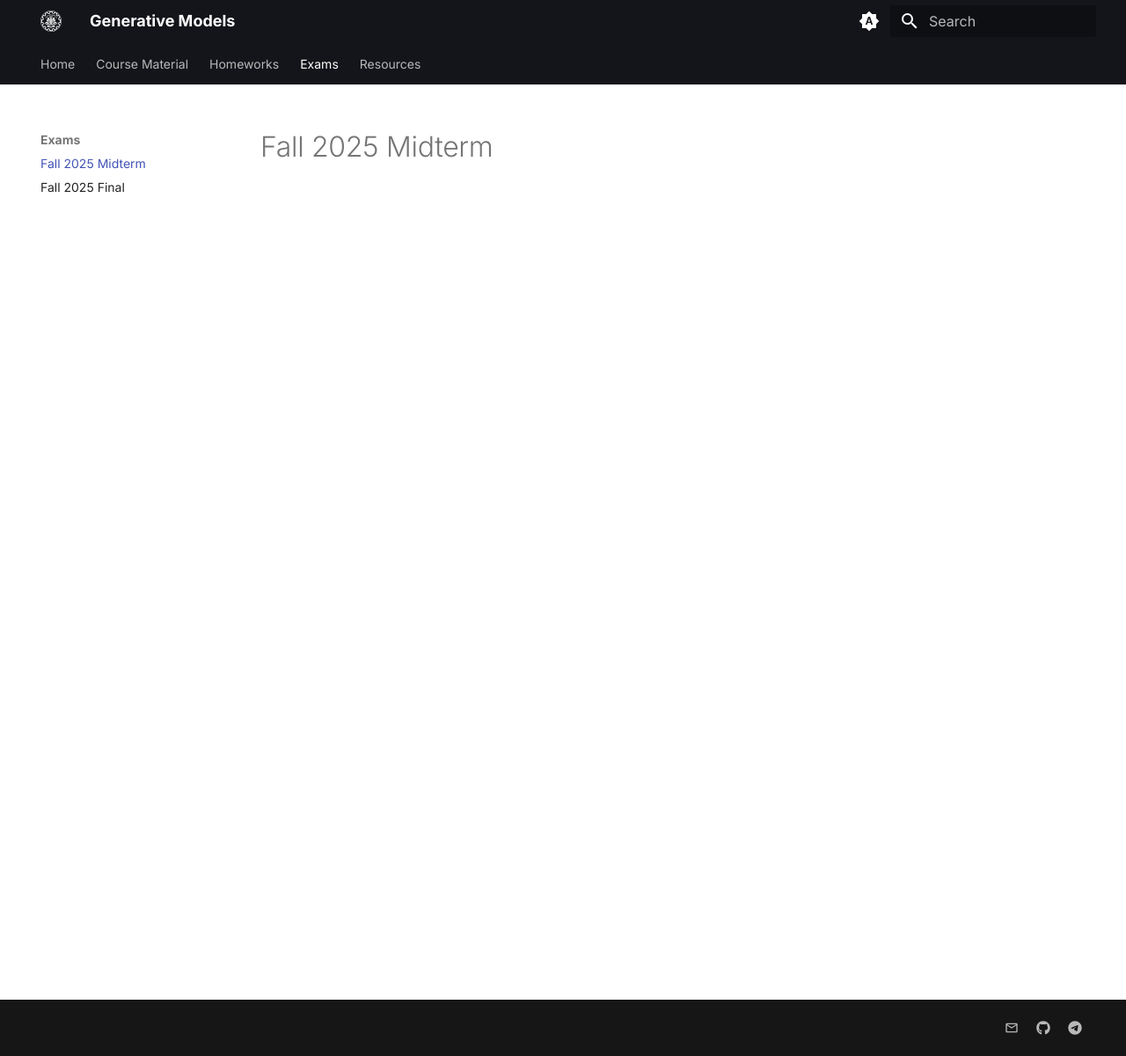
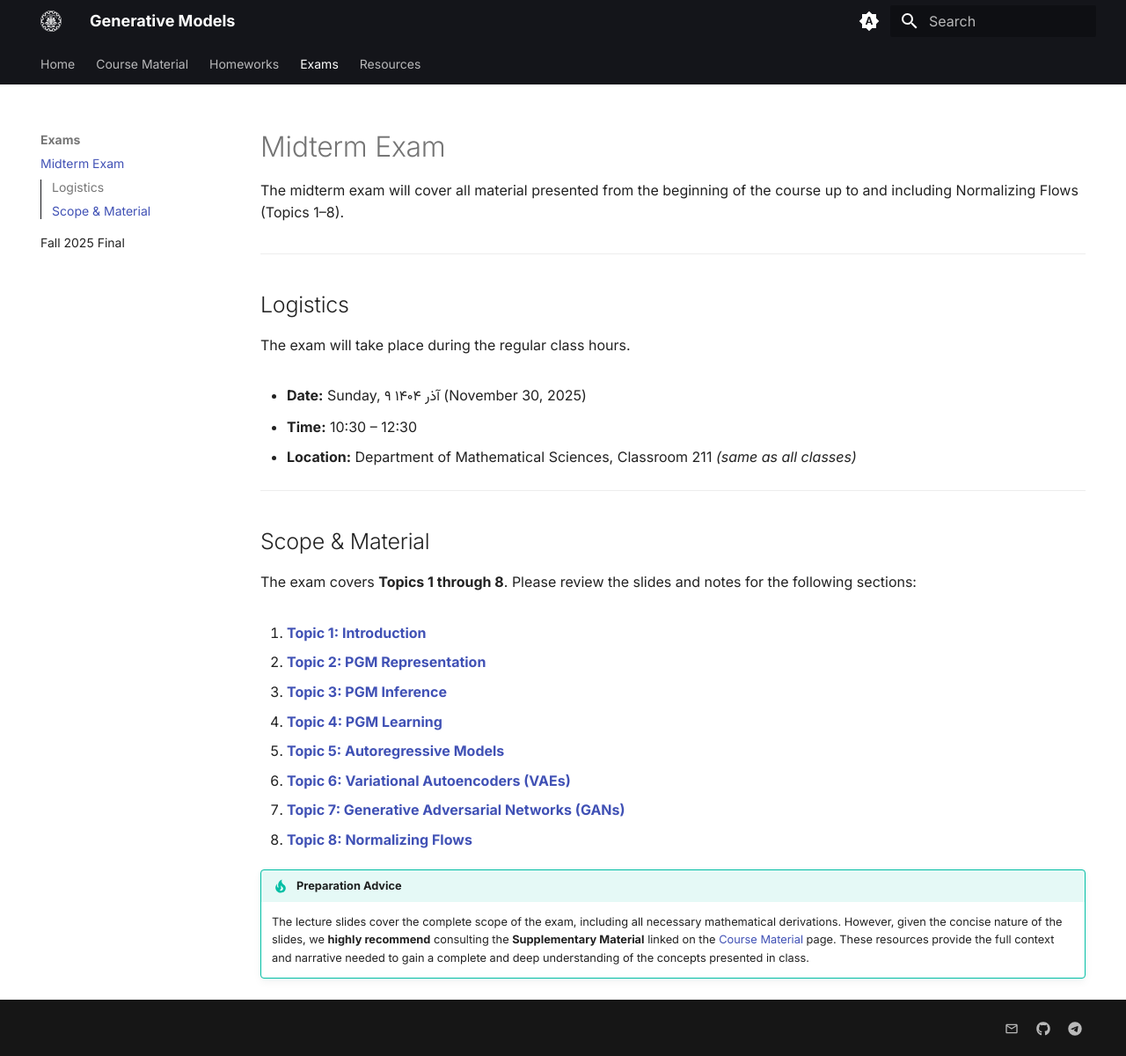
Before and after one commit to SUT-CS-GM/sut-cs-gm.github.io, an MkDocs documentation site: the page built from docs/exams/midterm.md, in a window 1280 px wide and 1200 px high. Shown: the whole window at 88% size. Built offline with MkDocs 1.6.1 and Material for MkDocs 9.7.7, drawn with Linux system fonts in a browser that asks for light colours; some web fonts are replaced.

Commit message:
feat: Add midterm page content

```diff
--- a/docs/exams/midterm.md
+++ b/docs/exams/midterm.md
@@ -1 +1,37 @@
-# Fall 2025 Midterm
+---
+title: Midterm Exam
+description: Information regarding the Fall 2025 Midterm Exam.
+comments: False
+---
+
+# Midterm Exam
+
+The midterm exam will cover all material presented from the beginning of the course up to and including Normalizing Flows (Topics 1–8).
+
+---
+
+## Logistics
+
+The exam will take place during the regular class hours.
+
+* **Date:** Sunday, <span style="font-family: Vazirmatn;">۹ آذر ۱۴۰۴</span> (November 30, 2025)
+* **Time:** 10:30 – 12:30
+* **Location:** Department of Mathematical Sciences, Classroom 211 *(same as all classes)*
+
+---
+
+## Scope & Material
+
+The exam covers **Topics 1 through 8**. Please review the slides and notes for the following sections:
+
+1.  [**Topic 1: Introduction**](/material/#topic-1-introduction)
+2.  [**Topic 2: PGM Representation**](/material/#topic-2-pgm-representation)
+3.  [**Topic 3: PGM Inference**](/material/#topic-3-pgm-inference)
+4.  [**Topic 4: PGM Learning**](/material/#topic-4-pgm-learning)
+5.  [**Topic 5: Autoregressive Models**](/material/#topic-5-autoregressive-models)
+6.  [**Topic 6: Variational Autoencoders (VAEs)**](/material/#topic-6-variational-autoencoder)
+7.  [**Topic 7: Generative Adversarial Networks (GANs)**](/material/#topic-7-gan)
+8.  [**Topic 8: Normalizing Flows**](/material/#topic-8-normalizing-flow)
+
+!!! tip "Preparation Advice"
+      The lecture slides cover the complete scope of the exam, including all necessary mathematical derivations. However, given the concise nature of the slides, we **highly recommend** consulting the **Supplementary Material** linked on the [Course Material](/material/) page. These resources provide the full context and narrative needed to gain a complete and deep understanding of the concepts presented in class.
```
